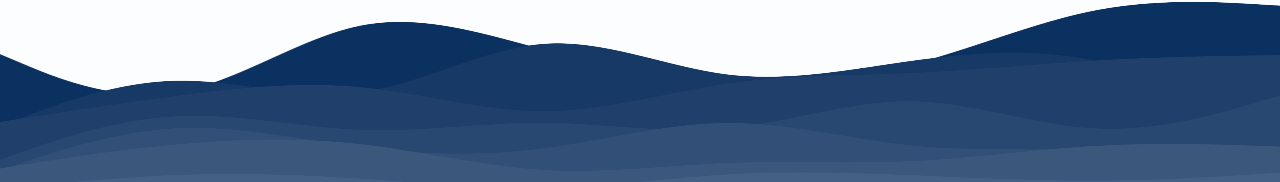
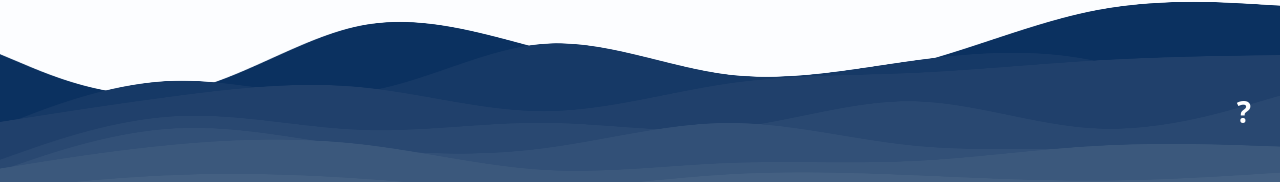
Before and after one commit to muratcankargi/marmara-kodlama, a React (Create React App) app in the folder marmaraFrontend/frontend/: page / in a window 1280 px wide. Shown: the part 572-754 px from the top of the page. Built offline with nearby package versions, Linux system fonts and the light colour scheme.

Commit message:
update signin-page branch

```diff
--- a/marmaraFrontend/frontend/src/components/LandingPage.jsx
+++ b/marmaraFrontend/frontend/src/components/LandingPage.jsx
@@ -30,7 +30,7 @@ function LandingPage(props) {
           buttonText={"BULDUM"}
         />
       </div>
-      {/* <QuestionMark /> */}
+      <QuestionMark />
       <Waves />
     </div>
   );
```
Also changed, not shown: 1 other file (tests, documents, lock files or other folders).
